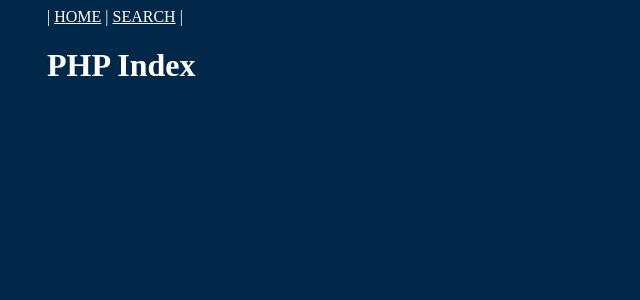
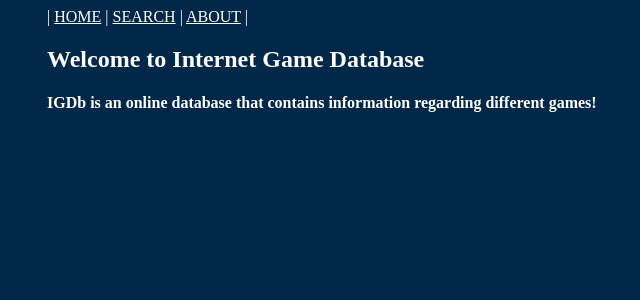
Before and after one commit to datnod/IGDB, a PHP site: page / in a window 1280 px wide. Shown: the top 300 px of the page, without its empty margins (293-933 px from the left). Run offline with PHP 8.4, Linux system fonts and the light colour scheme; data that the repository does not hold is empty.

Commit message:
PHP code added

```diff
--- a/PHP/index.php
+++ b/PHP/index.php
@@ -1,8 +1,12 @@
-<?php include 'view/header.php';
+<?php $headerTitle = "Homepage"; include 'view/header.php';
 
 /**
- * Just starting point
- * Liridon Suger
+ * Home page with a Narrative of what the website is.
  */
 
-?><h1>PHP Index</h1>
+$welcome = "Welcome to Internet Game Database";
+$narrative = "IGDb is an online database that contains information regarding different games!";
+
+ echo "<h2>" . $welcome . "</h2>";
+ echo "<h4>" . $narrative . "</h4>";
+?>
--- a/PHP/view/header.php
+++ b/PHP/view/header.php
@@ -11,5 +11,6 @@
         <nav>
           | <a href="index.php">HOME</a> |
           <a href="search.php">SEARCH</a> |
+          <a href="about.php">ABOUT</a> |
         </nav>
 </header>
```
Also changed, not shown: PHP/about.php (added, +18 -0 lines).
